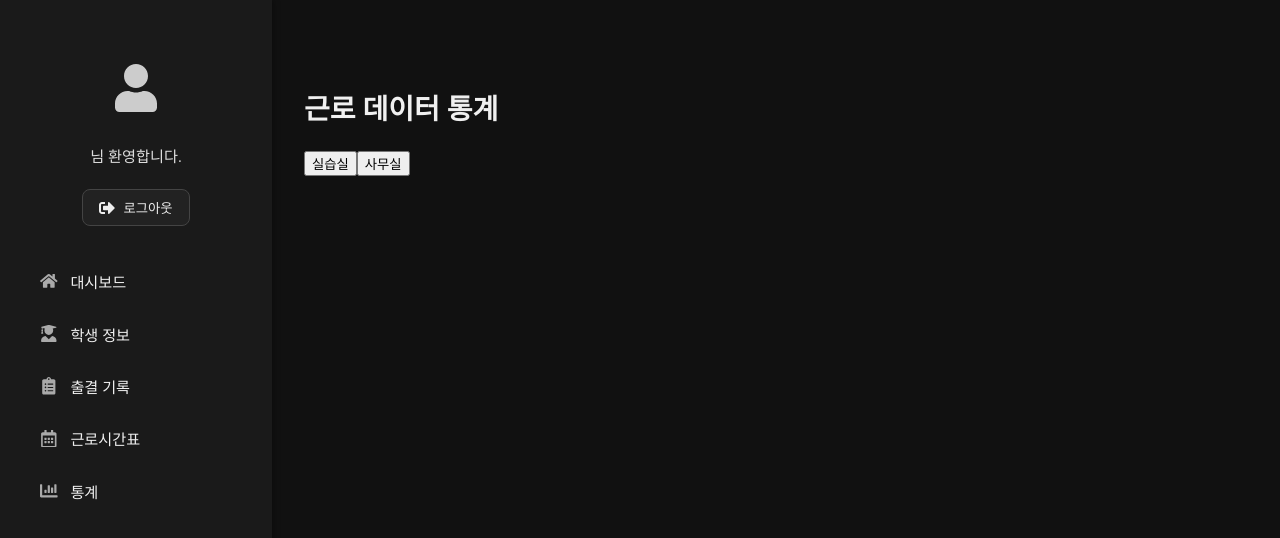
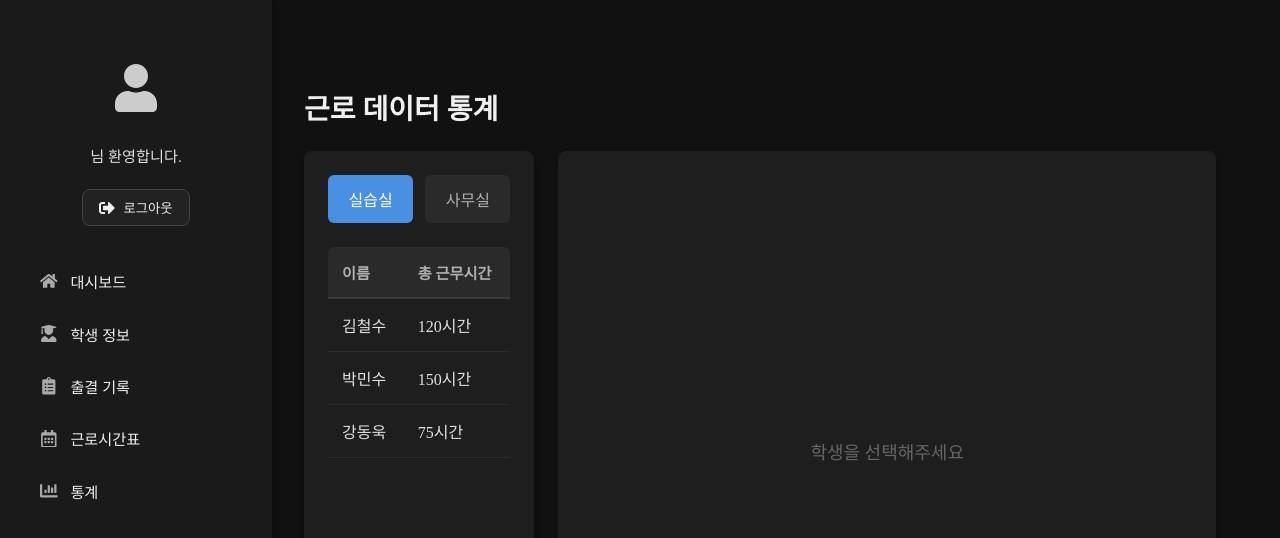
Before and after one commit to SHP-0701/student-manage-app, a Next.js app: page /dashboard/statistics in a window 1280 px wide. Shown: the top 538 px of the page. Built offline with nearby package versions, Linux system fonts and the light colour scheme.

Commit message:
통계 페이지 작성중...

```diff
--- a/pages/dashboard/statistics.js
+++ b/pages/dashboard/statistics.js
@@ -71,8 +71,43 @@ export default function StatisticsPage() {
 
             {/** 학생 목록 테이블 */}
             <div className={styles.tableWrapper}>
-              <table className={styles.studentTable}></table>
+              <table className={styles.studentTable}>
+                <thead>
+                  <tr>
+                    <th>이름</th>
+                    <th>총 근무시간</th>
+                  </tr>
+                </thead>
+                <tbody>
+                  {filteredStudents.map((std) => (
+                    <tr
+                      key={std.id}
+                      className={
+                        selectedStudent?.id === std.id ? styles.selected : ''
+                      }
+                      onClick={() => handleStudentClick(std)}
+                    >
+                      <td>{std.name}</td>
+                      <td>{std.totalHours}시간</td>
+                    </tr>
+                  ))}
+                </tbody>
+              </table>
             </div>
+          </section>
+
+          {/** 우측: 선택한 학생 상세 통계 자료 */}
+          <section className={styles.detailSection}>
+            {selectedStudent ? (
+              <div>
+                <h2>{selectedStudent.name}</h2>
+                <p>상세 통계가 여기에 표시됨</p>
+              </div>
+            ) : (
+              <div className={styles.emptyState}>
+                <p>학생을 선택해주세요</p>
+              </div>
+            )}
           </section>
         </div>
       </div>
--- a/styles/Statistics.module.css
+++ b/styles/Statistics.module.css
@@ -18,3 +18,148 @@
   font-size: 1.75rem;
   font-weight: 700;
 }
+
+/* =================================================
+                  컨텐츠 래퍼(Wrapper)
+ ================================================== */
+.contentWrapper {
+  display: flex;
+  gap: 1.5rem;
+  height: calc(100vh - 200px);
+}
+
+/* =================================================
+              좌측: 학생 목록 섹션(Section)
+ ================================================== */
+.studentListSection {
+  flex: 0 0 20%;
+  background: #1e1e1e;
+  border-radius: 8px;
+  padding: 1.5rem;
+  display: flex;
+  flex-direction: column;
+  box-shadow: 0 2px 8px rgba(0, 0, 0, 0.3);
+}
+
+/* 탭 버튼 */
+.tabButtons {
+  display: flex;
+  gap: 0.75rem;
+  margin-bottom: 1.5rem;
+}
+
+.tabButton {
+  flex: 1;
+  padding: 0.75rem 1.25rem;
+  background: #2a2a2a;
+  color: #b0b0b0;
+  border: none;
+  border-radius: 6px;
+  font-size: 1rem;
+  font-weight: 500;
+  cursor: pointer;
+  transition: all 0.3s;
+}
+
+.tabButton:hover {
+  background: #333333;
+  color: #e0e0e0;
+}
+
+.tabButton.active {
+  background: #4a90e2;
+  color: white;
+}
+
+/* 테이블 래퍼(Wrapper) */
+.tableWrapper {
+  flex: 1;
+  overflow-y: auto;
+  border-radius: 6px;
+}
+
+/* 스크롤바 스타일 */
+.tableWrapper::-webkit-scrollbar {
+  width: 8px;
+}
+
+.tableWrapper::-webkit-scrollbar-track {
+  background: #2a2a2a;
+  border-radius: 4px;
+}
+
+.tableWrapper::-webkit-scrollbar-thumb {
+  background: #4a4a4a;
+  border-radius: 4px;
+}
+
+.tableWrapper::-webkit-scrollbar-thumb:hover {
+  background: #5a5a5a;
+}
+
+/* 학생 목록 테이블 */
+.studentTable {
+  width: 100%;
+  border-collapse: collapse;
+}
+
+.studentTable thead {
+  position: sticky;
+  top: 0;
+  background: #2a2a2a;
+  z-index: 1;
+}
+
+.studentTable th {
+  padding: 0.875rem;
+  text-align: left;
+  font-weight: 600;
+  color: #b0b0b0;
+  border-bottom: 2px solid #3a3a3a;
+  font-size: 0.95rem;
+}
+
+.studentTable td {
+  padding: 0.875rem;
+  border-bottom: 1px solid #2a2a2a;
+  color: #e0e0e0;
+}
+
+.studentTable tbody tr {
+  cursor: pointer;
+  transition: background-color 0.2s;
+}
+
+.studentTable tbody tr:hover {
+  background-color: #2a2a2a;
+}
+
+.studentTable tbody tr.selected {
+  background-color: #1e3a5f;
+}
+
+/* =================================================
+              우측: 상세 통계 섹션(section)
+ ================================================== */
+.detailSection {
+  flex: 1;
+  background: #1e1e1e;
+  border-radius: 8px;
+  padding: 2rem;
+  box-shadow: 0 2px 8px rgba(0, 0, 0, 0.3);
+}
+
+.detailSection h2 {
+  font-size: 1.5rem;
+  margin-bottom: 1.5rem;
+  color: #f0f0f0;
+}
+
+.emptyState {
+  display: flex;
+  justify-content: center;
+  align-items: center;
+  height: 100%;
+  color: #666666;
+  font-size: 1.125rem;
+}
```
